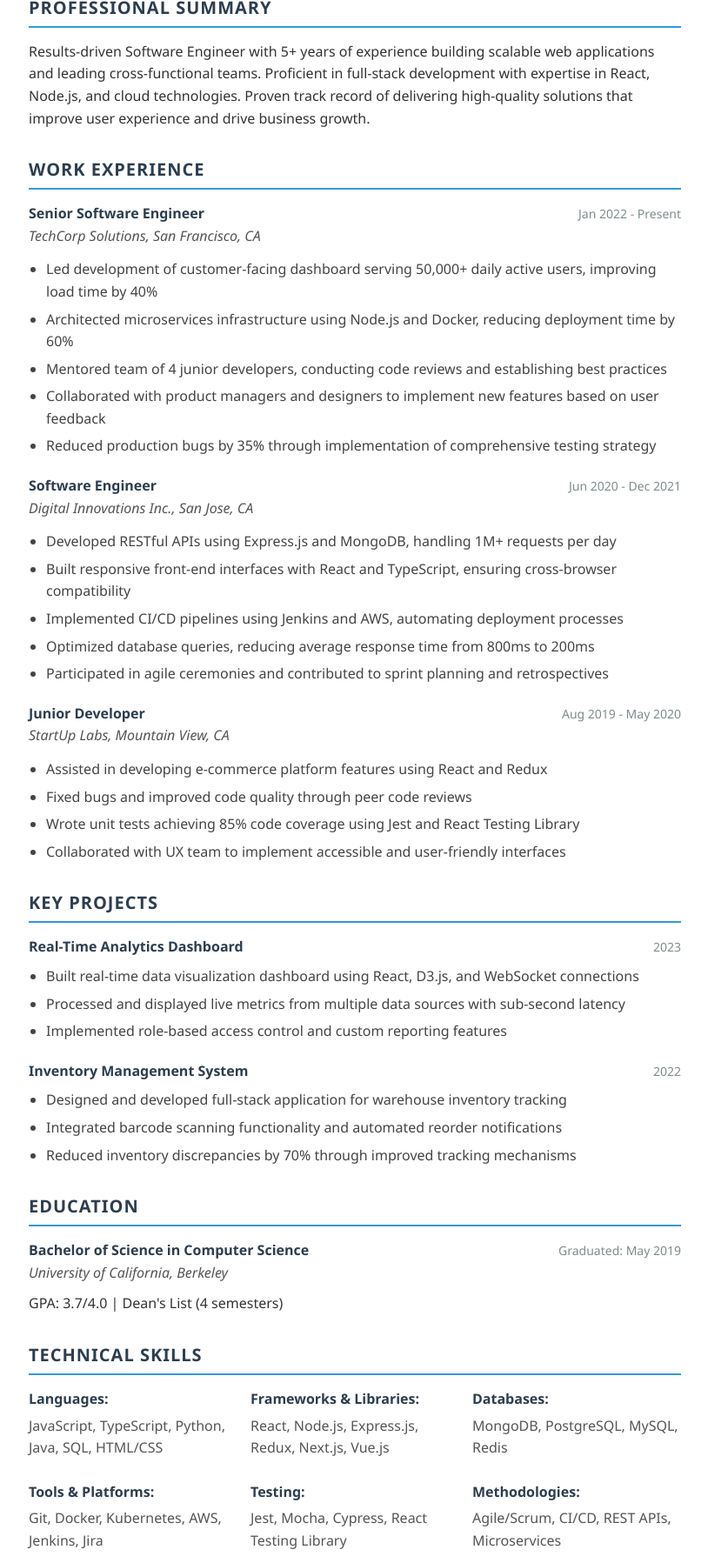
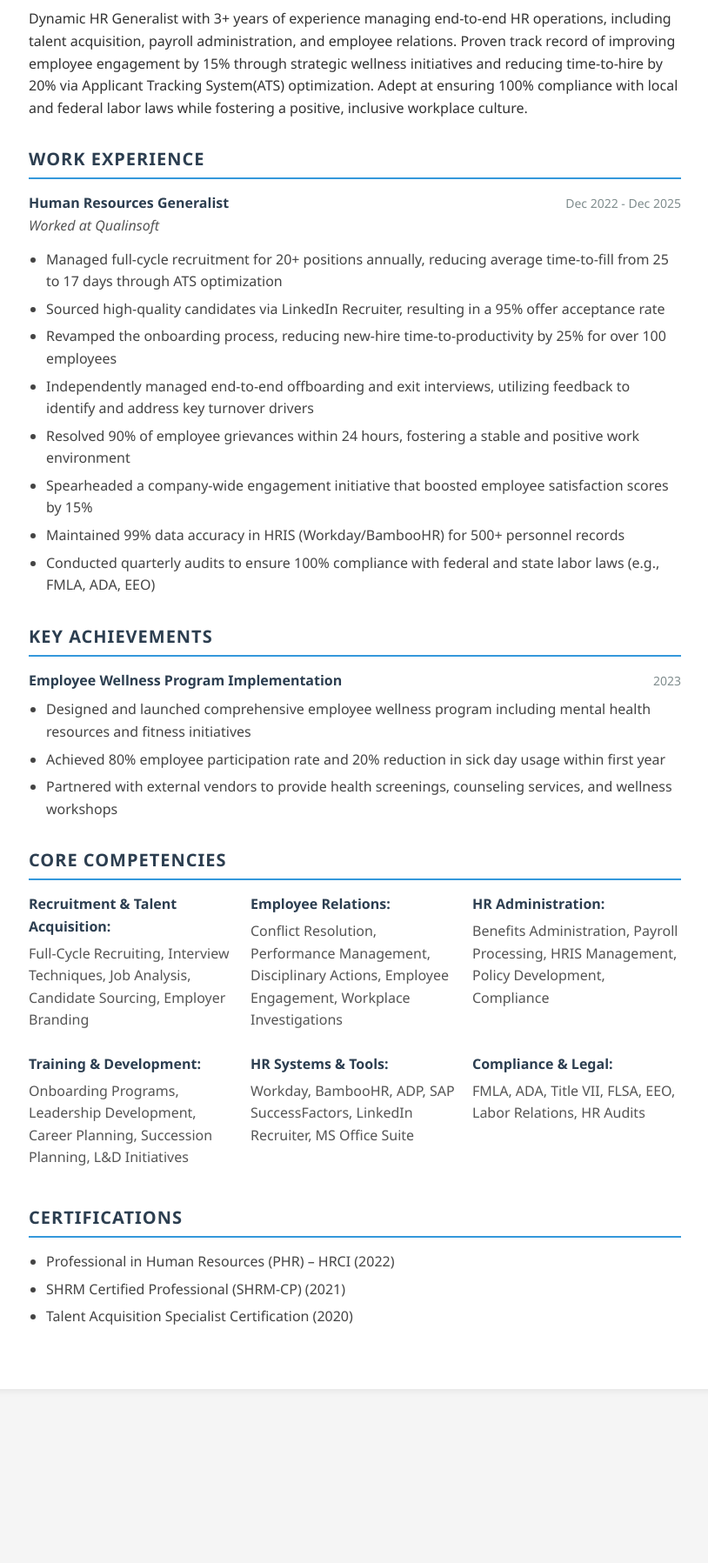
Before and after one commit to t-pavan646/LiveResume, a plain HTML site: page index.html in a window 1280 px wide. Shown: the part 280-2077 px from the top of the page at 87% size, without its empty margins (232-1046 px from the left). After the commit the page ends 1897 px from the top, so only its background shows below. Drawn offline with Linux system fonts and the light colour scheme.

Commit message:
Update index.html

```diff
--- a/index.html
+++ b/index.html
@@ -3,7 +3,7 @@
 <head>
     <meta charset="UTF-8">
     <meta name="viewport" content="width=device-width, initial-scale=1.0">
-    <title>Sarah Johnson - Software Engineer</title>
+    <title>Sarah Johnson - HR Manager</title>
     <style>
         * {
             margin: 0;
@@ -161,20 +161,17 @@
 <body>
     <div class="container">
         <header>
-            <h1>Sarah Johnson</h1>
-            <div class="title">Software Engineer</div>
+            <h1>Shilpa Thak</h1>
+            <div class="title">Human Resources Manager</div>
             <div class="contact-info">
-                <span>📧 sarah.johnson@email.com</span>
-                <span>📱 (555) 123-4567</span>
-                <span>📍 San Francisco, CA</span>
-                <span>💼 linkedin.com/in/sarahjohnson</span>
-                <span>🔗 github.com/sarahjdev</span>
+                <span>📧 shilpathak259@gmail.com</span>
+                <span>📱 +91 83419 93439</span>
             </div>
         </header>
 
         <section class="summary">
             <h2>Professional Summary</h2>
-            <p>Results-driven Software Engineer with 5+ years of experience building scalable web applications and leading cross-functional teams. Proficient in full-stack development with expertise in React, Node.js, and cloud technologies. Proven track record of delivering high-quality solutions that improve user experience and drive business growth.</p>
+            <p>Dynamic HR Generalist with 3+ years of experience managing end-to-end HR operations, including talent acquisition, payroll administration, and employee relations. Proven track record of improving employee engagement by 15% through strategic wellness initiatives and reducing time-to-hire by 20% via Applicant Tracking System(ATS) optimization. Adept at ensuring 100% compliance with local and federal labor laws while fostering a positive, inclusive workplace culture.</p>
         </section>
 
         <section class="experience">
@@ -183,78 +180,83 @@
             <div class="job">
                 <div class="job-header">
                     <div>
-                        <div class="job-title">Senior Software Engineer</div>
-                        <div class="company">TechCorp Solutions, San Francisco, CA</div>
+                        <div class="job-title">Human Resources Generalist</div>
+                        <div class="company">Worked at Qualinsoft</div>
                     </div>
-                    <div class="date">Jan 2022 - Present</div>
+                    <div class="date">Dec 2022 - Dec 2025</div>
                 </div>
                 <ul>
-                    <li>Led development of customer-facing dashboard serving 50,000+ daily active users, improving load time by 40%</li>
-                    <li>Architected microservices infrastructure using Node.js and Docker, reducing deployment time by 60%</li>
-                    <li>Mentored team of 4 junior developers, conducting code reviews and establishing best practices</li>
-                    <li>Collaborated with product managers and designers to implement new features based on user feedback</li>
-                    <li>Reduced production bugs by 35% through implementation of comprehensive testing strategy</li>
+                    <li>Managed full-cycle recruitment for 20+ positions annually, reducing average time-to-fill from 25 to 17 days through ATS optimization</li>
+                    <li>Sourced high-quality candidates via LinkedIn Recruiter, resulting in a 95% offer acceptance rate</li>
+                    <li>Revamped the onboarding process, reducing new-hire time-to-productivity by 25% for over 100 employees</li>
+                    <li>Independently managed end-to-end offboarding and exit interviews, utilizing feedback to identify and address key turnover drivers</li>
+                    <li>Resolved 90% of employee grievances within 24 hours, fostering a stable and positive work environment</li>
+                    <li>Spearheaded a company-wide engagement initiative that boosted employee satisfaction scores by 15%</li>
+                    <li>Maintained 99% data accuracy in HRIS (Workday/BambooHR) for 500+ personnel records</li>
+                    <li>Conducted quarterly audits to ensure 100% compliance with federal and state labor laws (e.g., FMLA, ADA, EEO)</li>
+                </ul>
+            </div>
+
+            <!-- <div class="job">
+                <div class="job-header">
+                    <div>
+                        <div class="job-title">HR Generalist</div>
+                        <div class="company">Retail Solutions Corp., Brooklyn, NY</div>
+                    </div>
+                    <div class="date">Jul 2019 - Feb 2021</div>
+                </div>
+                <ul>
+                    <li>Coordinated full-cycle recruitment for multiple departments, successfully filling 50+ positions annually</li>
+                    <li>Administered employee benefits programs and served as primary point of contact for benefits inquiries</li>
+                    <li>Conducted new hire orientations and coordinated training programs for professional development</li>
+                    <li>Maintained employee records and ensured compliance with federal and state employment regulations</li>
+                    <li>Assisted with employee engagement initiatives including team-building events and recognition programs</li>
+                    <li>Processed payroll for 150+ employees ensuring accuracy and timeliness of compensation</li>
                 </ul>
             </div>
 
             <div class="job">
                 <div class="job-header">
                     <div>
-                        <div class="job-title">Software Engineer</div>
-                        <div class="company">Digital Innovations Inc., San Jose, CA</div>
+                        <div class="job-title">HR Coordinator</div>
+                        <div class="company">HealthCare Partners, Manhattan, NY</div>
                     </div>
-                    <div class="date">Jun 2020 - Dec 2021</div>
+                    <div class="date">Jun 2018 - Jun 2019</div>
                 </div>
                 <ul>
-                    <li>Developed RESTful APIs using Express.js and MongoDB, handling 1M+ requests per day</li>
-                    <li>Built responsive front-end interfaces with React and TypeScript, ensuring cross-browser compatibility</li>
-                    <li>Implemented CI/CD pipelines using Jenkins and AWS, automating deployment processes</li>
-                    <li>Optimized database queries, reducing average response time from 800ms to 200ms</li>
-                    <li>Participated in agile ceremonies and contributed to sprint planning and retrospectives</li>
+                    <li>Supported recruitment efforts by posting job openings, screening resumes, and scheduling interviews</li>
+                    <li>Maintained HRIS database and personnel files ensuring data accuracy and confidentiality</li>
+                    <li>Assisted with employee onboarding process including paperwork completion and benefits enrollment</li>
+                    <li>Coordinated employee training sessions and tracked completion of mandatory compliance training</li>
+                    <li>Provided administrative support to HR team including preparing reports and correspondence</li>
+                </ul>
+            </div> -->
+        </section>
+
+        <section class="projects">
+            <h2>Key Achievements</h2>
+
+            <div class="project">
+                <div class="project-header">
+                    <div class="job-title">Employee Wellness Program Implementation</div>
+                    <div class="date">2023</div>
+                </div>
+                <ul>
+                    <li>Designed and launched comprehensive employee wellness program including mental health resources and fitness initiatives</li>
+                    <li>Achieved 80% employee participation rate and 20% reduction in sick day usage within first year</li>
+                    <li>Partnered with external vendors to provide health screenings, counseling services, and wellness workshops</li>
                 </ul>
             </div>
 
-            <div class="job">
-                <div class="job-header">
-                    <div>
-                        <div class="job-title">Junior Developer</div>
-                        <div class="company">StartUp Labs, Mountain View, CA</div>
-                    </div>
-                    <div class="date">Aug 2019 - May 2020</div>
-                </div>
-                <ul>
-                    <li>Assisted in developing e-commerce platform features using React and Redux</li>
-                    <li>Fixed bugs and improved code quality through peer code reviews</li>
-                    <li>Wrote unit tests achieving 85% code coverage using Jest and React Testing Library</li>
-                    <li>Collaborated with UX team to implement accessible and user-friendly interfaces</li>
-                </ul>
-            </div>
-        </section>
-
-        <section class="projects">
-            <h2>Key Projects</h2>
-
-            <div class="project">
+            <!-- <div class="project">
                 <div class="project-header">
-                    <div class="job-title">Real-Time Analytics Dashboard</div>
-                    <div class="date">2023</div>
-                </div>
-                <ul>
-                    <li>Built real-time data visualization dashboard using React, D3.js, and WebSocket connections</li>
-                    <li>Processed and displayed live metrics from multiple data sources with sub-second latency</li>
-                    <li>Implemented role-based access control and custom reporting features</li>
-                </ul>
-            </div>
-
-            <div class="project">
-                <div class="project-header">
-                    <div class="job-title">Inventory Management System</div>
+                    <div class="job-title">Diversity & Inclusion Initiative</div>
                     <div class="date">2022</div>
                 </div>
                 <ul>
-                    <li>Designed and developed full-stack application for warehouse inventory tracking</li>
-                    <li>Integrated barcode scanning functionality and automated reorder notifications</li>
-                    <li>Reduced inventory discrepancies by 70% through improved tracking mechanisms</li>
+                    <li>Led company-wide diversity and inclusion training program for all employees and management</li>
+                    <li>Developed hiring practices that increased diverse candidate pipeline by 40%</li>
+                    <li>Established Employee Resource Groups (ERGs) to foster inclusive workplace culture</li>
                 </ul>
             </div>
         </section>
@@ -265,41 +267,41 @@
             <div class="education-item">
                 <div class="education-header">
                     <div>
-                        <div class="degree">Bachelor of Science in Computer Science</div>
-                        <div class="school">University of California, Berkeley</div>
+                        <div class="degree">Bachelor of Science in Human Resources Management</div>
+                        <div class="school">Cornell University, Ithaca, NY</div>
                     </div>
-                    <div class="date">Graduated: May 2019</div>
+                    <div class="date">Graduated: May 2018</div>
                 </div>
-                <p>GPA: 3.7/4.0 | Dean's List (4 semesters)</p>
-            </div>
+                <p>GPA: 3.8/4.0 | Dean's List (6 semesters) | HR Society Vice President</p>
+            </div> -->
         </section>
 
         <section class="skills">
-            <h2>Technical Skills</h2>
+            <h2>Core Competencies</h2>
             <div class="skills-grid">
                 <div class="skill-category">
-                    <strong>Languages:</strong>
-                    <span>JavaScript, TypeScript, Python, Java, SQL, HTML/CSS</span>
+                    <strong>Recruitment & Talent Acquisition:</strong>
+                    <span>Full-Cycle Recruiting, Interview Techniques, Job Analysis, Candidate Sourcing, Employer Branding</span>
                 </div>
                 <div class="skill-category">
-                    <strong>Frameworks & Libraries:</strong>
-                    <span>React, Node.js, Express.js, Redux, Next.js, Vue.js</span>
+                    <strong>Employee Relations:</strong>
+                    <span>Conflict Resolution, Performance Management, Disciplinary Actions, Employee Engagement, Workplace Investigations</span>
                 </div>
                 <div class="skill-category">
-                    <strong>Databases:</strong>
-                    <span>MongoDB, PostgreSQL, MySQL, Redis</span>
+                    <strong>HR Administration:</strong>
+                    <span>Benefits Administration, Payroll Processing, HRIS Management, Policy Development, Compliance</span>
                 </div>
                 <div class="skill-category">
-                    <strong>Tools & Platforms:</strong>
-                    <span>Git, Docker, Kubernetes, AWS, Jenkins, Jira</span>
+                    <strong>Training & Development:</strong>
+                    <span>Onboarding Programs, Leadership Development, Career Planning, Succession Planning, L&D Initiatives</span>
                 </div>
                 <div class="skill-category">
-                    <strong>Testing:</strong>
-                    <span>Jest, Mocha, Cypress, React Testing Library</span>
+                    <strong>HR Systems & Tools:</strong>
+                    <span>Workday, BambooHR, ADP, SAP SuccessFactors, LinkedIn Recruiter, MS Office Suite</span>
                 </div>
                 <div class="skill-category">
-                    <strong>Methodologies:</strong>
-                    <span>Agile/Scrum, CI/CD, REST APIs, Microservices</span>
+                    <strong>Compliance & Legal:</strong>
+                    <span>FMLA, ADA, Title VII, FLSA, EEO, Labor Relations, HR Audits</span>
                 </div>
             </div>
         </section>
@@ -307,8 +309,9 @@
         <section class="certifications">
             <h2>Certifications</h2>
             <ul>
-                <li>AWS Certified Developer – Associate (2023)</li>
-                <li>Professional Scrum Master I (PSM I) (2022)</li>
+                <li>Professional in Human Resources (PHR) – HRCI (2022)</li>
+                <li>SHRM Certified Professional (SHRM-CP) (2021)</li>
+                <li>Talent Acquisition Specialist Certification (2020)</li>
             </ul>
         </section>
     </div>
```
